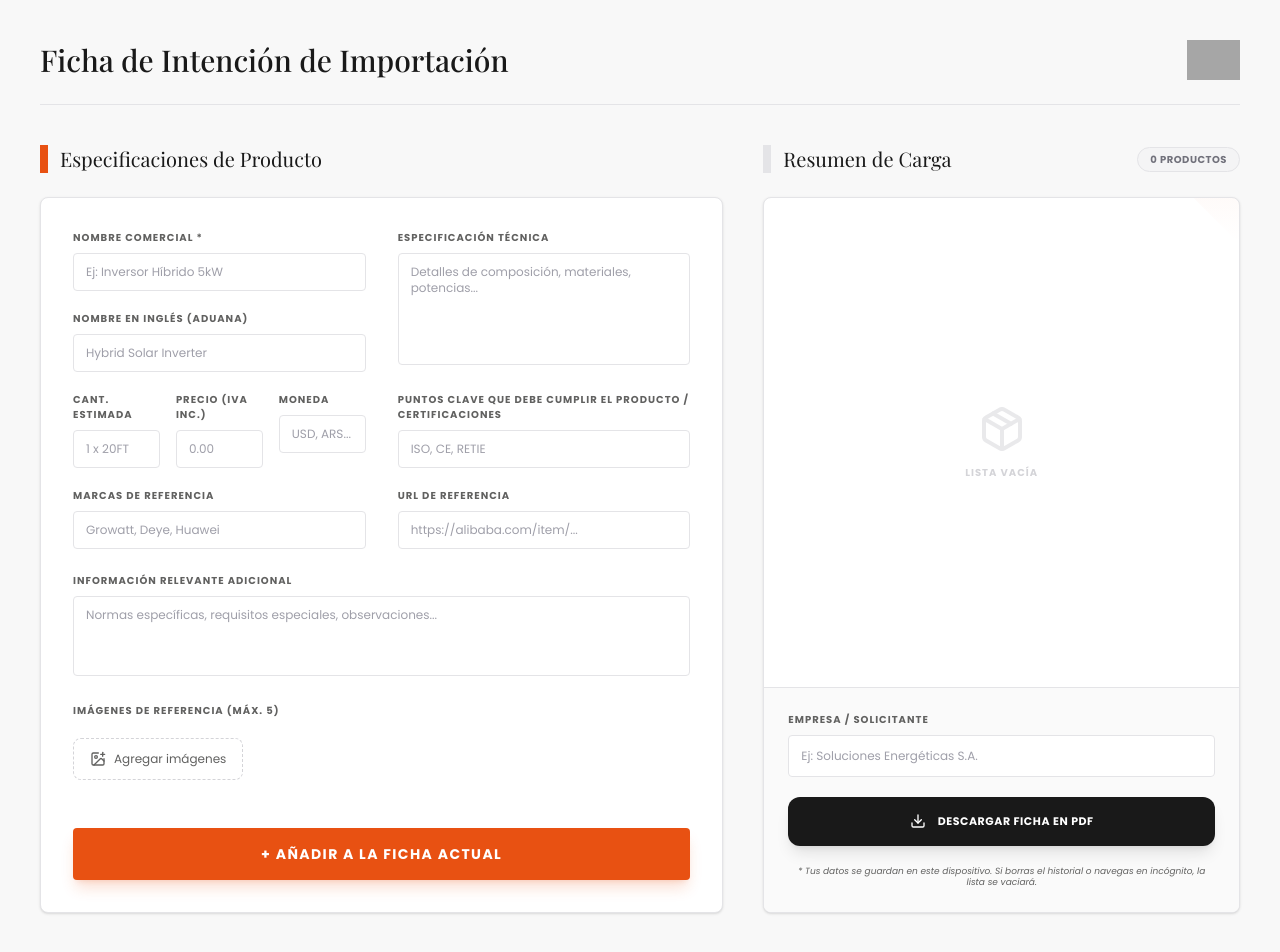
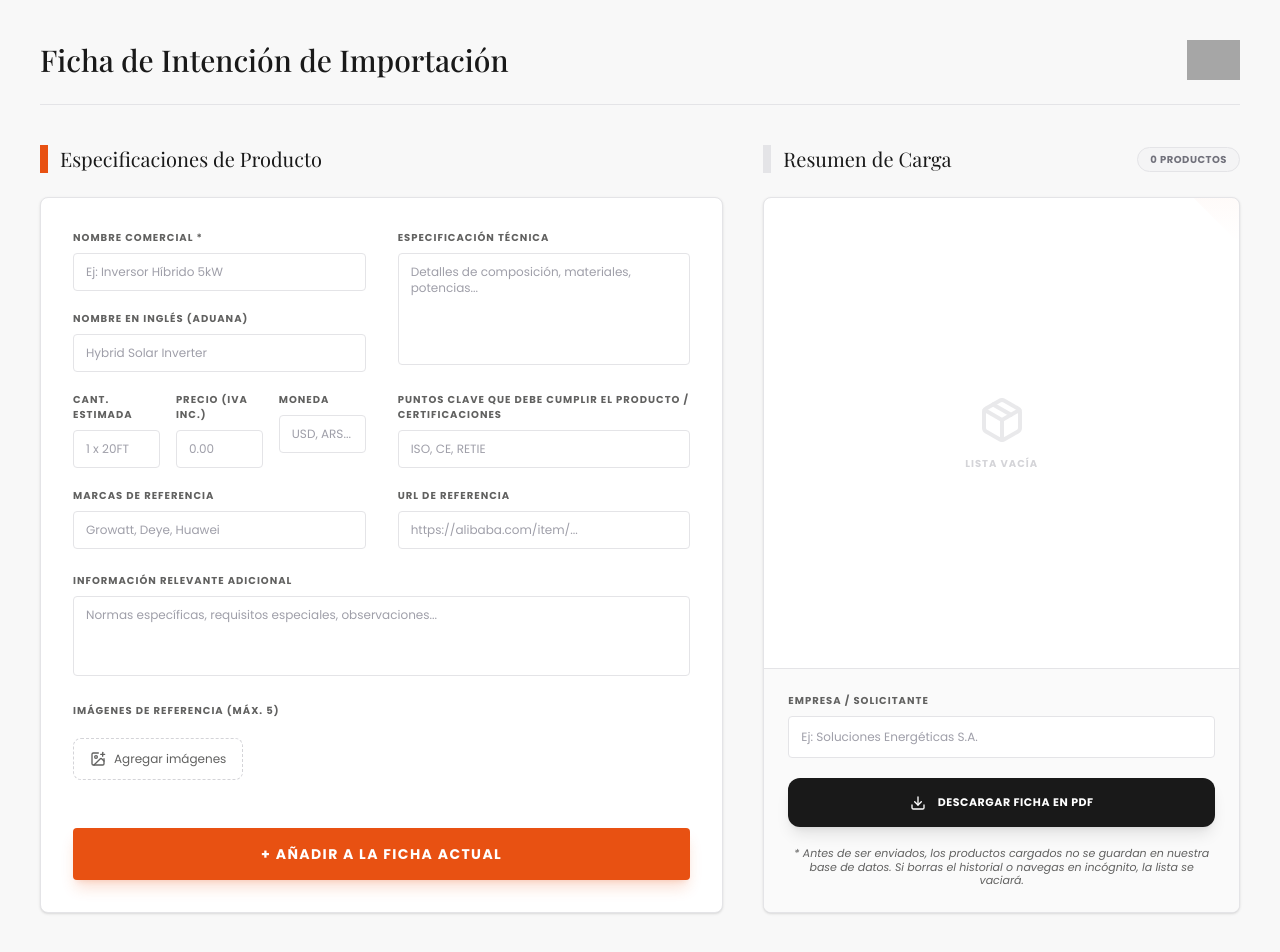
Before and after one commit to Paulo33ab/ficha-de-importacion, a React (Vite) app: page / in a window 1280 px wide. Shown: the top 952 px of the page. Built offline with nearby package versions, Linux system fonts and the light colour scheme; grey boxes are pictures that could not be loaded; a web font is replaced by a local one.

Commit message:
style: update disclaimer text and increase font size

```diff
--- a/src/App.tsx
+++ b/src/App.tsx
@@ -556,8 +556,8 @@ export default function App() {
                   <Download className="w-4 h-4" /> Descargar Ficha en PDF
                 </button>
               </div>
-              <p className="text-[9px] leading-tight text-center text-storm-dust italic mt-2">
-                * Tus datos se guardan en este dispositivo. Si borras el historial o navegas en incógnito, la lista se vaciará.
+              <p className="text-[11px] leading-tight text-center text-storm-dust italic mt-2">
+                * Antes de ser enviados, los productos cargados no se guardan en nuestra base de datos. Si borras el historial o navegas en incógnito, la lista se vaciará.
               </p>
             </div>
 
```
